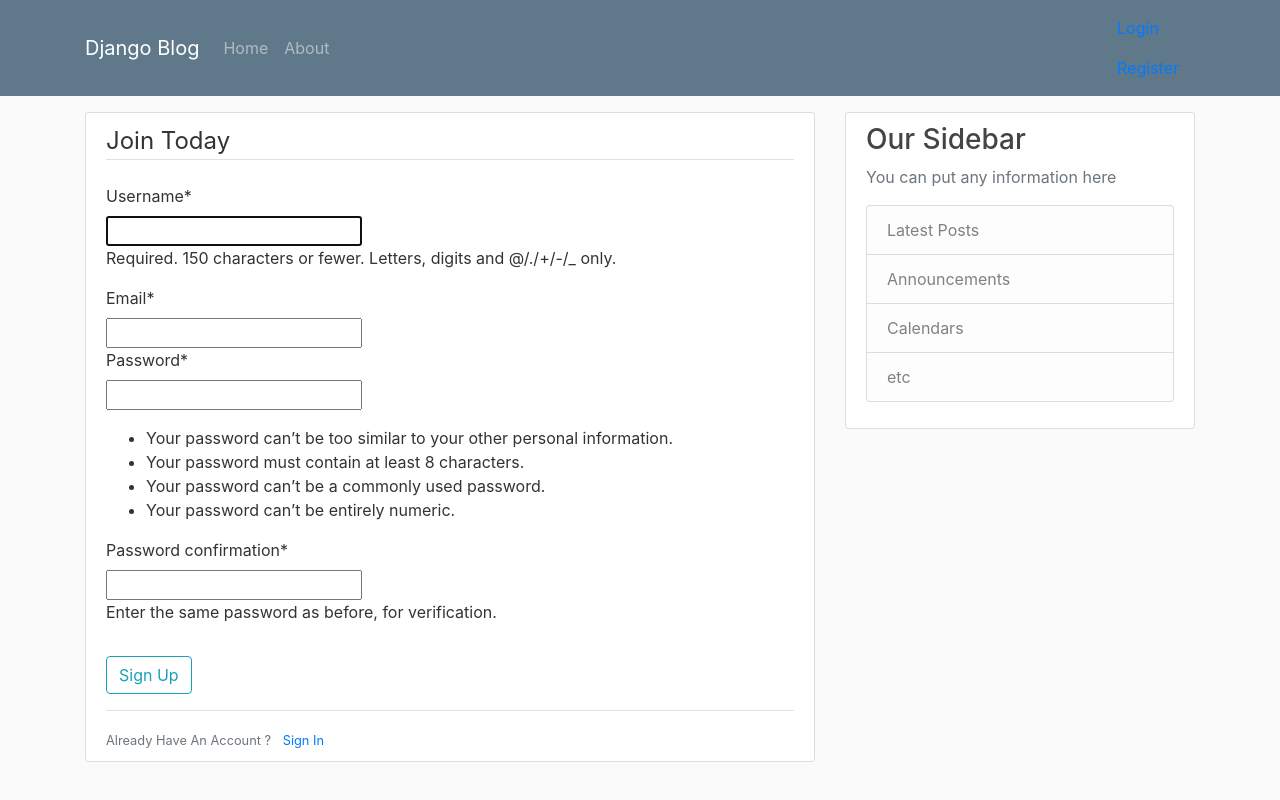
After one commit to fedronic-louis/TutoCoreyMS, a Django app: page /register/ in a window 1280 px wide. The commit adds this page. Run offline with Django 4.2, Linux system fonts and the light colour scheme; some libraries are stand-ins or nearby versions.

Commit message:
Create User in database, give nice feedback as well

```diff
--- a/django_project/blog/static/blog/main.css
+++ b/django_project/blog/static/blog/main.css
@@ -1,7 +1,7 @@
 body {
   background: #fafafa;
   color: #333333;
-  margin-top: 5rem;
+  margin-top: 7rem;
 }
 
 h1, h2, h3, h4, h5, h6 {
@@ -16,12 +16,14 @@ ul {
   background-color: #5f788a;
 }
 
+
 .site-header .navbar-nav .nav-link {
   color: #cbd5db;
 }
 
 .site-header .navbar-nav .nav-link:hover {
   color: #ffffff;
+
 }
 
 .site-header .navbar-nav .nav-link.active {
--- a/django_project/blog/templates/blog/base.html
+++ b/django_project/blog/templates/blog/base.html
@@ -47,7 +47,13 @@
         <main role="main" class="container">
             <div class="row">
                 <div class="col-md-8">
-
+                    {% if messages %}
+                        {% for message in messages %}
+                            <div class="alert alert-{{message.tags}}">
+                                {{ message }}
+                            </div>
+                        {% endfor %}
+                    {% endif %}
                     {% block content %}{% endblock %}
                 </div>
                 <div class="col-md-4">
--- a/django_project/django_project/settings.py
+++ b/django_project/django_project/settings.py
@@ -32,6 +32,8 @@ ALLOWED_HOSTS = []
 
 INSTALLED_APPS = [
     'blog.apps.BlogConfig',
+    'users.apps.UsersConfig',
+    'crispy_forms',
     'django.contrib.admin',
     'django.contrib.auth',
     'django.contrib.contenttypes',
@@ -118,7 +120,10 @@ USE_TZ = True
 
 STATIC_URL = 'static/'
 
+
 # Default primary key field type
 # https://docs.djangoproject.com/en/4.0/ref/settings/#default-auto-field
 
 DEFAULT_AUTO_FIELD = 'django.db.models.BigAutoField'
+
+CRISPY_TEMPLATES_PACK = 'bootstrap4'
--- a/django_project/django_project/urls.py
+++ b/django_project/django_project/urls.py
@@ -15,8 +15,11 @@ Including another URLconf
 """
 from django.contrib import admin
 from django.urls import path, include
+from users import views as user_views
+
 
 urlpatterns = [
     path('admin/', admin.site.urls),
+    path('register/', user_views.register, name='register'),
     path('', include('blog.urls')),
 ]
--- /dev/null
+++ b/django_project/users/forms.py
@@ -0,0 +1,9 @@
+from django import forms
+from django.contrib.auth.models import User
+from django.contrib.auth.forms import UserCreationForm
+
+class UserRegisterForm(UserCreationForm):
+    email = forms.EmailField()
+    class Meta:
+        model = User
+        fields = ['username','email','password1','password2']
--- /dev/null
+++ b/django_project/users/templates/users/register.html
@@ -0,0 +1,25 @@
+{% extends "blog/base.html" %}
+{% load crispy_forms_tags %}
+{% block content %}
+    <div class="content-section">
+        <form method="POST">
+            {% csrf_token %}
+            <fieldset class="form-group">
+                <legend class="border-bottom mb-4"> Join Today</legend>
+                    <!--      ce "{{ ...as_p }}" permet au Password de la page register un retour à la ligne          -->
+                {{ form|crispy }}
+            </fieldset>
+            <div class="form-group">
+                <button class="btn btn-outline-info" type="submit">Sign Up</button>
+            </div>
+        </form>
+        <div class="border-top pt-3">
+            <small class="text-muted">
+                Already Have An Account ?
+                <a class="ml-2" href="#">
+                    Sign In
+                </a>
+            </small>
+        </div>
+    </div>
+{% endblock content %}
--- a/django_project/users/views.py
+++ b/django_project/users/views.py
@@ -1,3 +1,16 @@
-from django.shortcuts import render
+from django.shortcuts import render, redirect
+# L'import ci-dessous permet si l'on veut créer des "forms" de "scratch", il permettra differents type de validation en allant de l'email au mot de passe en passant par l'insertion d'information correct
+from django.contrib import messages
+from .forms import UserRegisterForm
 
-# Create your views here.
+def register(request):
+    if request.method == 'POST':
+        form = UserRegisterForm(request.POST)
+        if form.is_valid():
+            form.save()
+            username = form.cleaned_data.get('username')
+            messages.success(request, f'Account created for {username}!')
+            return redirect('blog-home')
+    else:
+        form = UserRegisterForm()
+    return render(request, 'users/register.html', {'form':form})
```
Also changed, not shown: django_project/db.sqlite3.
